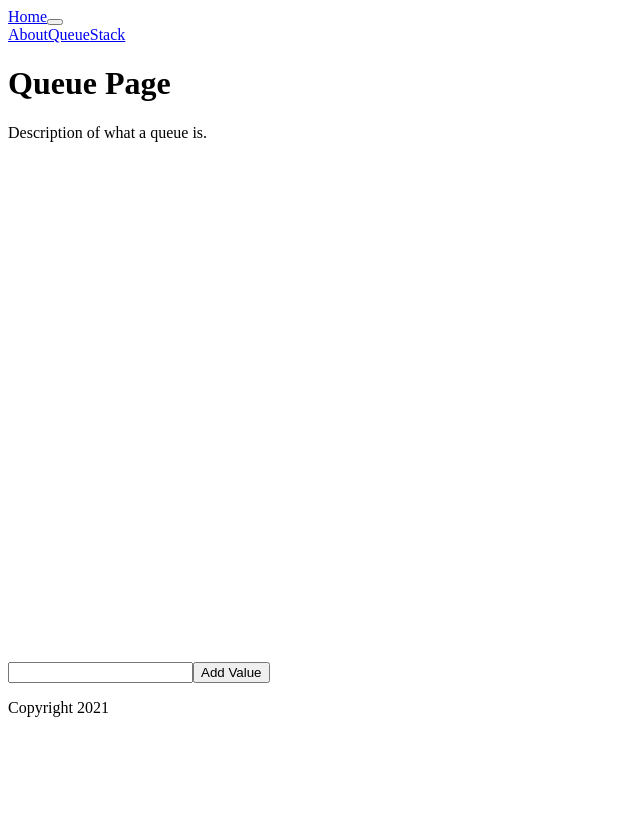
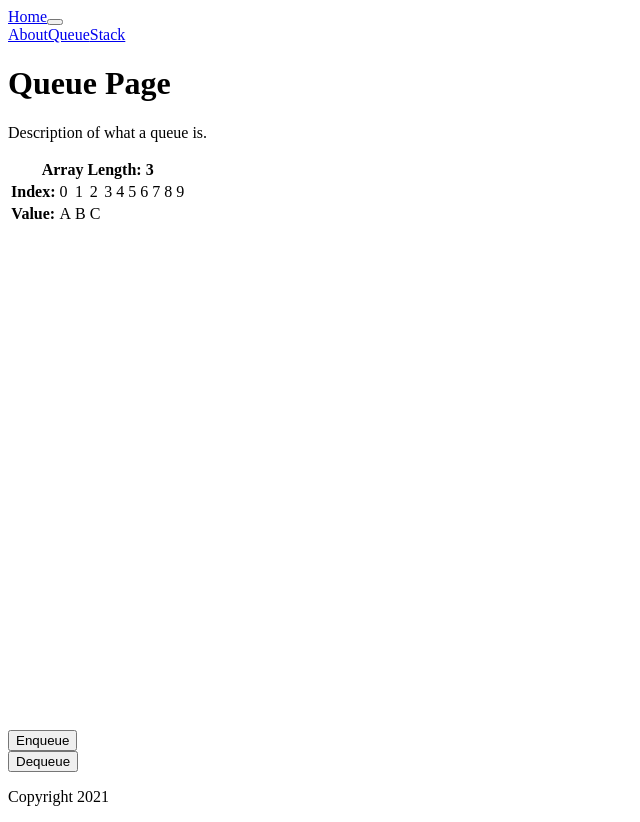
Before and after one commit to BirdHighway/CS-Visualized, a React app: page /queue in a window 1280 px wide. Shown: the whole page, without its empty margins (0-640 px from the left). Before the commit the page ends 800 px from the top, so only its background shows below. Built offline with nearby package versions, Linux system fonts and the light colour scheme; the HTML template or start-up script is replaced by a standard one.

Commit message:
add queue table to visualize indices and values

```diff
--- /dev/null
+++ b/client/src/components/pages/queue/QueueContents.jsx
@@ -0,0 +1,56 @@
+import React from 'react';
+
+const QueueContents = (props) => {
+  if (!props || !props.array) {
+    return null;
+  }
+
+  const count = props.array.length;
+  const indices = Array(10).fill(0).map((_, i) => i);
+  const indexHeaders = indices.map((v, i) => {
+    const background = i >= count ? 'gray-out-cell' : '';
+    return (
+      <td key={v} className={background}>{v}</td>
+    );
+  });
+
+  const elements = props.array.map((el) => {
+    return (<td key={el}>{el}</td>);
+  });
+
+  const spacers = Array(10 - count).fill(0).map((v, i) => {
+    const key = ['key', count, i].join('-');
+    return (
+      <td key={key} className='gray-out-cell'></td>
+    );
+  });
+
+  return (
+    <table className='table queue-contents'>
+      <thead>
+        <tr>
+          <th colSpan={11}>
+            Array Length: {count}
+          </th>
+        </tr>
+      </thead>
+      <tbody>
+        <tr>
+          <th className='row-header'>
+            Index:
+          </th>
+          {indexHeaders}
+        </tr>
+        <tr>
+          <th className='row-header'>
+            Value:
+          </th>
+          {elements}
+          {spacers}
+        </tr>
+      </tbody>
+    </table>
+  );
+};
+
+export default QueueContents;
--- a/client/src/components/pages/queue/QueueControls.jsx
+++ b/client/src/components/pages/queue/QueueControls.jsx
@@ -1,27 +1,21 @@
 import React from 'react';
 
 const QueueControls = (props) => {
-
-  const updateValue = (e) => {
-    props.updateValue(e.target.value);
-  }
-
   return (
     <div className='row'>
       <div className='col-sm'>
-        <div className='form-group'>
-          <input className='form-control'
-            value={props.valueToAdd}
-            onChange={updateValue}
-             />
-          <button className='btn btn-primary'
-            onClick={props.enqueue}>
-            Add Value
-          </button>
-        </div>
+        <button className='btn btn-primary'
+          disabled={!props.allowEnqueue}
+          onClick={props.enqueue}>
+          Enqueue
+        </button>
       </div>
       <div className='col-sm'>
-
+        <button className='btn btn-secondary'
+          disabled={!props.allowDequeue}
+          onClick={props.dequeue}>
+          Dequeue
+        </button>
       </div>
     </div>
   );
--- a/client/src/components/pages/queue/QueueVisualization.jsx
+++ b/client/src/components/pages/queue/QueueVisualization.jsx
@@ -4,18 +4,20 @@ import Visualize from '../../../util/Visualize';
 import Square from '../../../util/Square';
 import Group from '../../../util/Group';
 import LetterBox from '../../../util/LetterBox';
+import QueueContents from './QueueContents';
 
 class QueueVisualization extends React.Component {
 
   constructor(props) {
     super(props);
     this.state = {
-      valueToAdd: '',
-      queue: ['A']
+      queue: ['A', 'B', 'C'],
+      nextLetterIndex: 3
     }
+    this.ALPHABET = 'ABCDEFGHIJKLMNOPQRSTUVWXYZ'.split('');
     this.svg = React.createRef();
-    this.updateValueInput = this.updateValueInput.bind(this);
     this.enqueue = this.enqueue.bind(this);
+    this.dequeue = this.dequeue.bind(this);
   }
 
   componentDidMount() {
@@ -36,33 +38,35 @@ class QueueVisualization extends React.Component {
 
   enqueue() {
     this.setState((prevState) => {
-      let value = prevState.valueToAdd;
-      let updated = [...prevState.queue, value];
+      let nextLetter = this.ALPHABET[prevState.nextLetterIndex % 26];
+      let updated = [...prevState.queue, nextLetter];
       return {
         queue: updated,
-        valueToAdd: ''
+        nextLetterIndex: prevState.nextLetterIndex + 1
       };
     })
   }
 
-  updateValueInput(value) {
-    this.setState({
-      valueToAdd: value
+  dequeue() {
+    this.setState((prevState) => {
+      const updated = prevState.queue.slice(1);
+      return {
+        queue: updated
+      };
     });
   }
 
-  dequeue() {
-
-  }
-
   render() {
+    const queueContents = this.state.queue;
     return (
       <React.Fragment>
-        <svg ref={this.svg} height={'500'}/>
+        <QueueContents array={queueContents} />
+        <svg id='queue-visualization' ref={this.svg} height={'500'}/>
         <QueueControls
-          updateValue={this.updateValueInput}
           enqueue={this.enqueue}
-          valueToAdd={this.state.valueToAdd} />
+          dequeue={this.dequeue}
+          allowEnqueue={this.state.queue.length < 10}
+          allowDequeue={this.state.queue.length > 0} />
       </React.Fragment>
     );
   }
```
Also changed, not shown: 1 other file (tests, documents, lock files or other folders).
